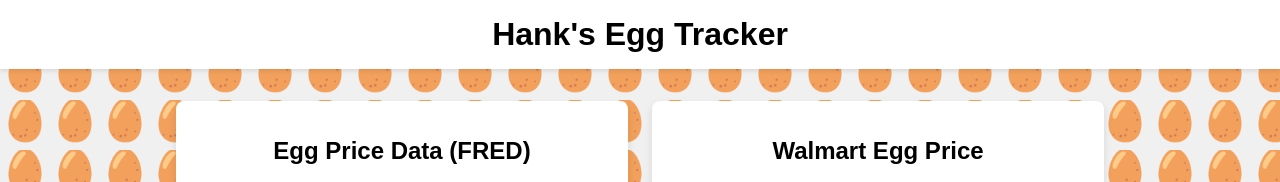
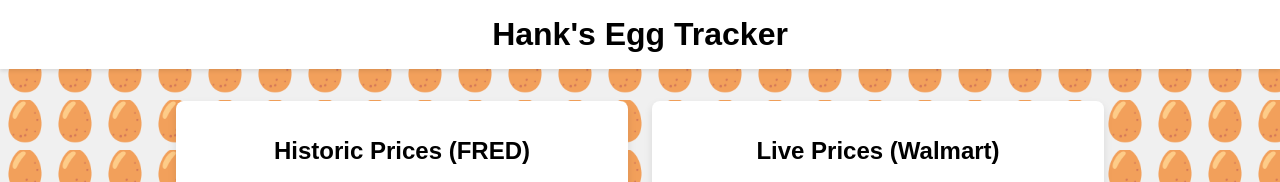
Before and after one commit to wu3089/egg-dashboard, a plain HTML site: page index.html in a window 1280 px wide. Shown: the top 182 px of the page. Drawn offline with nearby package versions, Linux system fonts and the light colour scheme.

Commit message:
Update index.html

```diff
--- a/index.html
+++ b/index.html
@@ -18,7 +18,7 @@
     <div class="dashboard-container">
       <!-- FRED Chart Card -->
       <div class="dashboard-box" id="chart-box">
-        <h2>Egg Price Data (FRED)</h2>
+        <h2>Historic Prices (FRED)</h2>
         <canvas id="dataChart"></canvas>
         <div class="filter-buttons">
           <button id="btn1Year">1 Year</button>
@@ -30,7 +30,7 @@
 
       <!-- Walmart Product Card -->
       <div class="dashboard-box" id="product-box">
-        <h2>Walmart Egg Price</h2>
+        <h2>Live Prices (Walmart)</h2>
         <a href="https://www.walmart.com/search?q=great+value+eggs" target="_blank" rel="noopener noreferrer">
           <img src="https://i5.walmartimages.com/seo/Great-Value-Large-White-Eggs-12-Count_b6760ce4-ef2b-4ee7-9c54-1e573897ad73.0e934a9843adc83711b5c933c7777f52.jpeg?odnHeight=2000&odnWidth=2000&odnBg=FFFFFF" alt="Great Value Large White Eggs" id="product-image">
         </a>
```
